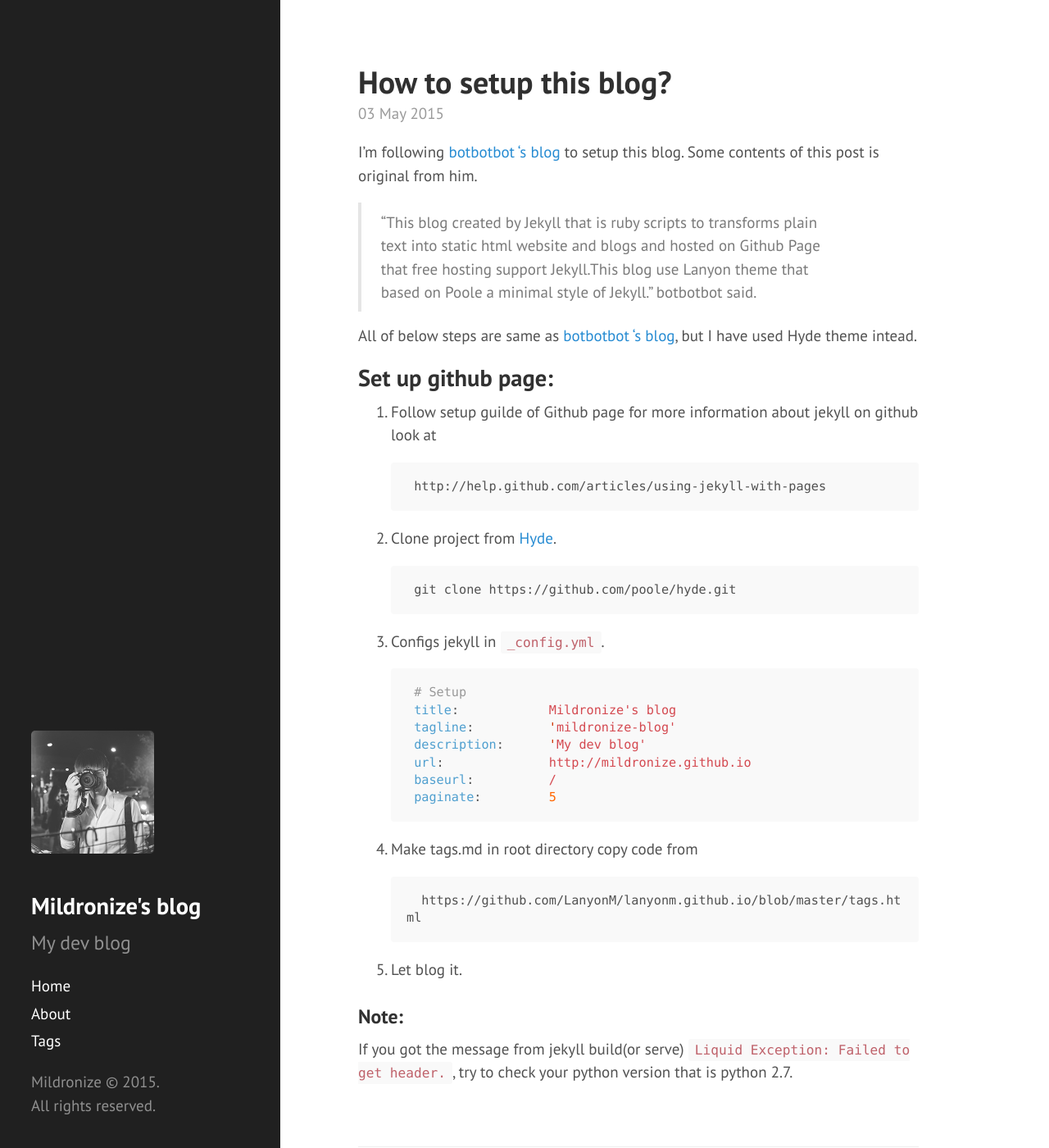
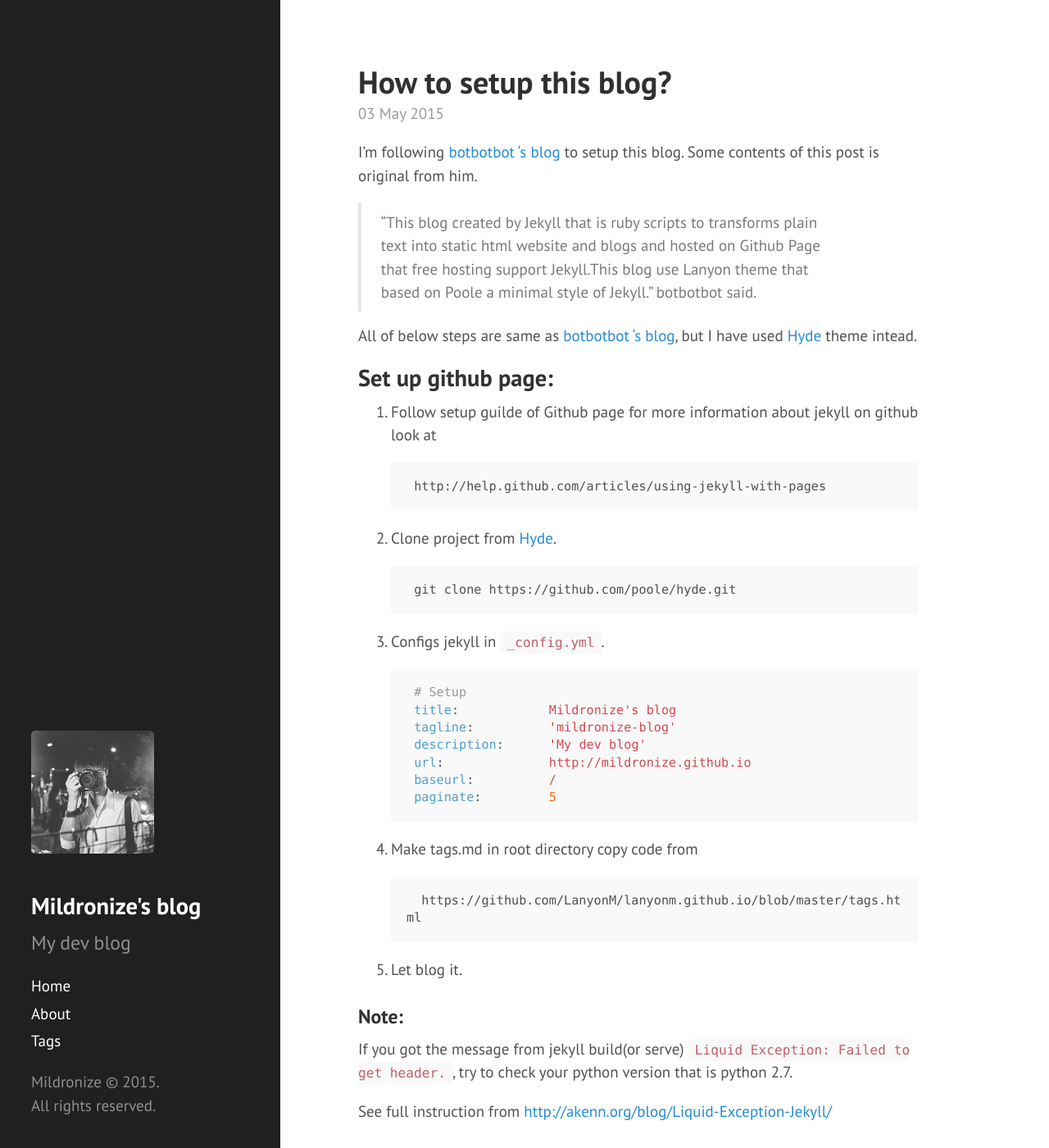
Before and after one commit to mildronize/blog-jekyll, a Jekyll site: the page built from _posts/2015-05-03-how-to-setup-this-blog.md, in a window 1280 px wide and 1400 px high. Shown: the whole window at 82% size. Built offline with Jekyll 4.4.1, drawn with Linux system fonts in a browser that asks for light colours; Markdown is read by kramdown in place of the engine named in the settings; some of the changed lines change nothing that is shown.

Commit message:
fix last post

````diff
--- a/_posts/2015-05-03-how-to-setup-this-blog.md
+++ b/_posts/2015-05-03-how-to-setup-this-blog.md
@@ -8,7 +8,7 @@ I'm following [botbotbot 's blog](http://dev.im-bot.com/2014/06/16/how-to-set-up
 
 > "This blog created by Jekyll that is ruby scripts to transforms plain text into static html website and blogs and hosted on Github Page that free hosting support Jekyll.This blog use Lanyon theme that based on Poole a minimal style of Jekyll." botbotbot said.
 
-All of below steps are same as [botbotbot 's blog](http://dev.im-bot.com/2014/06/16/how-to-set-up-this-blog/), but I have used Hyde theme intead.
+All of below steps are same as [botbotbot 's blog](http://dev.im-bot.com/2014/06/16/how-to-set-up-this-blog/), but I have used [Hyde](http://hyde.getpoole.com/) theme intead.
 
 ## Set up github page:
 1. Follow setup guilde of Github page for more information about jekyll on github look at
@@ -41,3 +41,5 @@ All of below steps are same as [botbotbot 's blog](http://dev.im-bot.com/2014/06
 
 ### Note:
 If you got the message from jekyll build(or serve) ```Liquid Exception: Failed to get header.```, try to check your python version that is python 2.7.
+
+See full instruction from [http://akenn.org/blog/Liquid-Exception-Jekyll/](http://akenn.org/blog/Liquid-Exception-Jekyll/)
````
